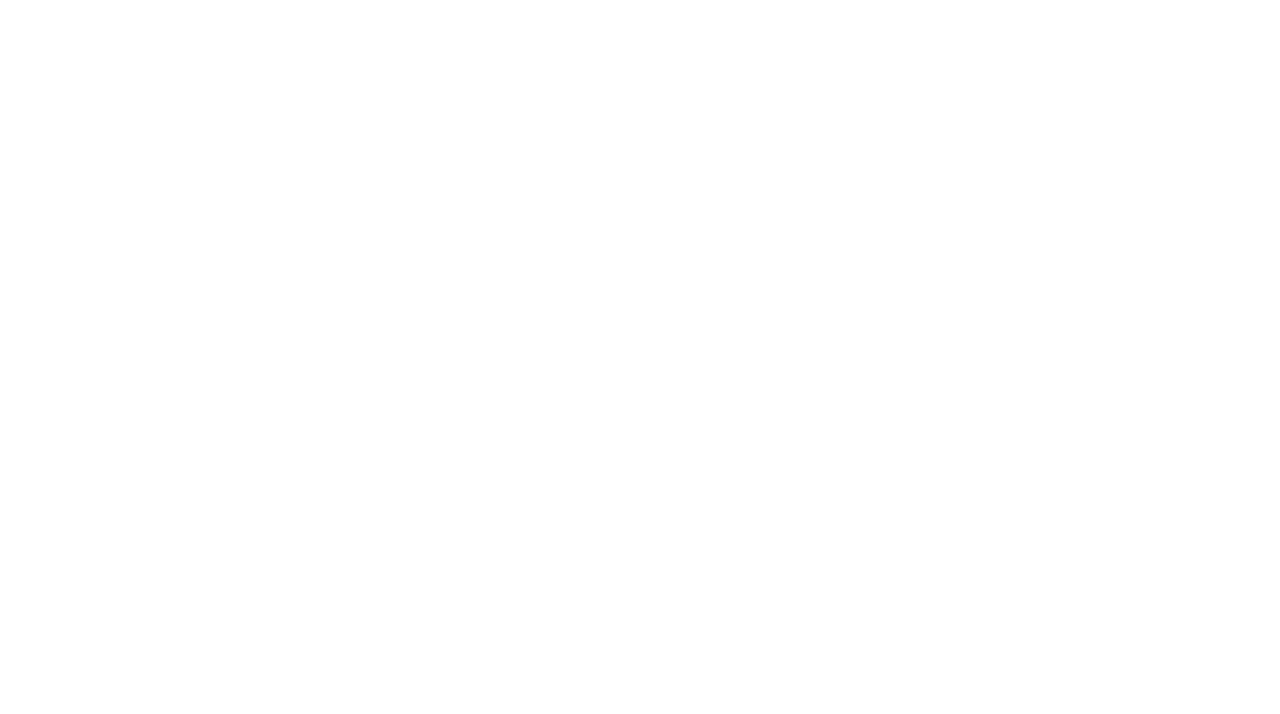
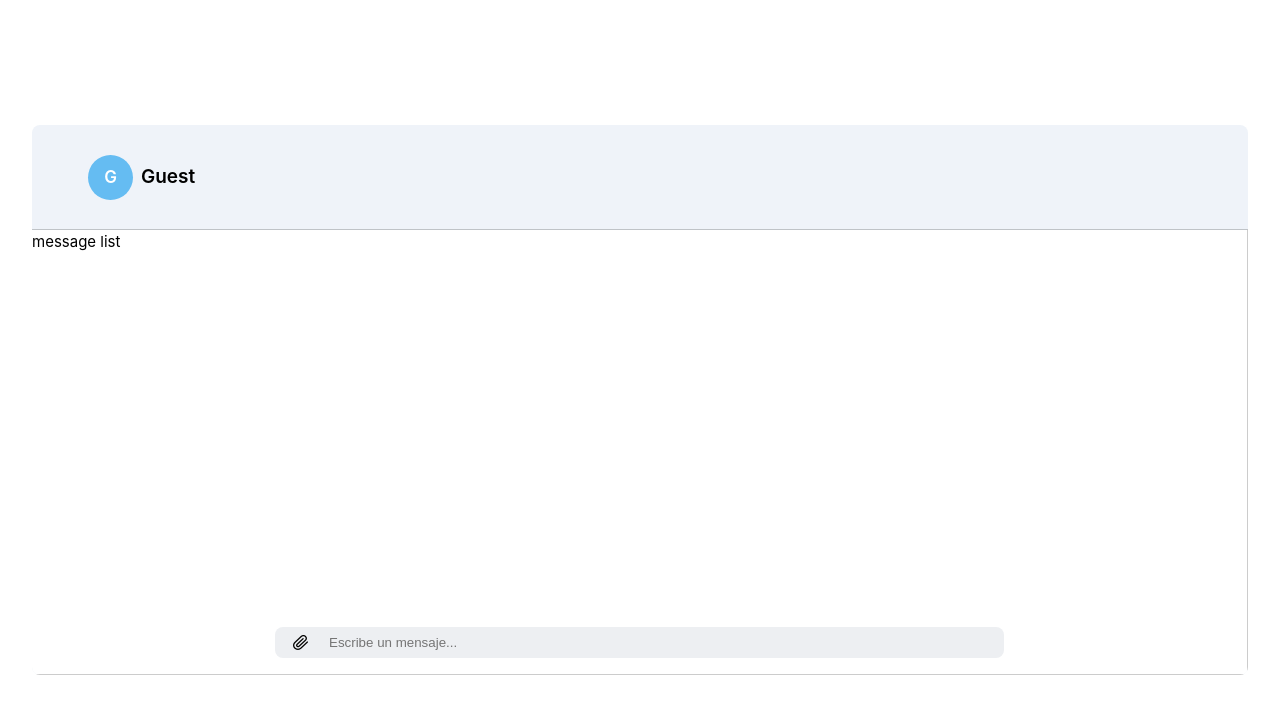
Before and after one commit to RafaSaan/omnicloud-prueba, a Vue app in the folder client/: page /guest in a window 1280 px wide. Before the commit this address had no page. Shown: the top 714 px of the page. Built offline with nearby package versions, Linux system fonts and the light colour scheme; the HTML template or start-up script is replaced by a standard one.

Commit message:
add guest view

```diff
--- a/client/src/features/realTimeChat/components/ChatContainer.vue
+++ b/client/src/features/realTimeChat/components/ChatContainer.vue
@@ -8,7 +8,8 @@ const props = defineProps(['user', 'isUserSelected'])
   <div class="chatContainerView">
     <div class="chatHeader">
       <div class="userInfo" v-if="isUserSelected">
-        <img class="userIcon" :src="user.picture.thumbnail" alt="user profile"/>
+        <img v-if="user.picture" class="userIcon" :src="user.picture.thumbnail" alt="user profile"/>
+        <div v-else class="userIcon">G</div>
         <div class="username"><span>{{ user.name.first }}</span> <span>{{ user.name.last }}</span></div>
       </div>
     </div>
--- /dev/null
+++ b/client/src/features/realTimeChat/views/GuestView.vue
@@ -0,0 +1,24 @@
+<script setup>
+import { ref } from 'vue'
+import ChatContainer from '@/features/realTimeChat/components/ChatContainer.vue';
+const user = ref({
+  name: {first: 'Guest', last: ''},
+  picture: null
+});
+</script>
+
+<template>
+  <main class="guestView">
+    <ChatContainer :user="user" :isUserSelected="true"/>
+  </main>
+</template>
+<style scoped>
+.guestView {
+  width: 100%;
+  height: 550px;
+  display: flex;
+  background-color: #EFF3F9;
+  border-radius: 8px;
+  overflow: hidden;
+}
+</style>
--- a/client/src/router/index.js
+++ b/client/src/router/index.js
@@ -1,5 +1,6 @@
 import { createRouter, createWebHistory } from 'vue-router'
-import HomeView from '../views/HomeView.vue'
+import HomeView from '@/features/realTimeChat/views/HomeView.vue'
+import GuestView from '@/features/realTimeChat/views/GuestView.vue'
 
 const router = createRouter({
   history: createWebHistory(import.meta.env.BASE_URL),
@@ -10,13 +11,10 @@ const router = createRouter({
       component: HomeView
     },
     {
-      path: '/about',
-      name: 'about',
-      // route level code-splitting
-      // this generates a separate chunk (About.[hash].js) for this route
-      // which is lazy-loaded when the route is visited.
-      component: () => import('../views/AboutView.vue')
-    }
+      path: '/guest',
+      name: 'guest',
+      component: GuestView
+    },
   ]
 })
 
```
Also changed, not shown: client/src/features/realTimeChat/views/HomeView.vue (renamed from client/src/views/HomeView.vue).
